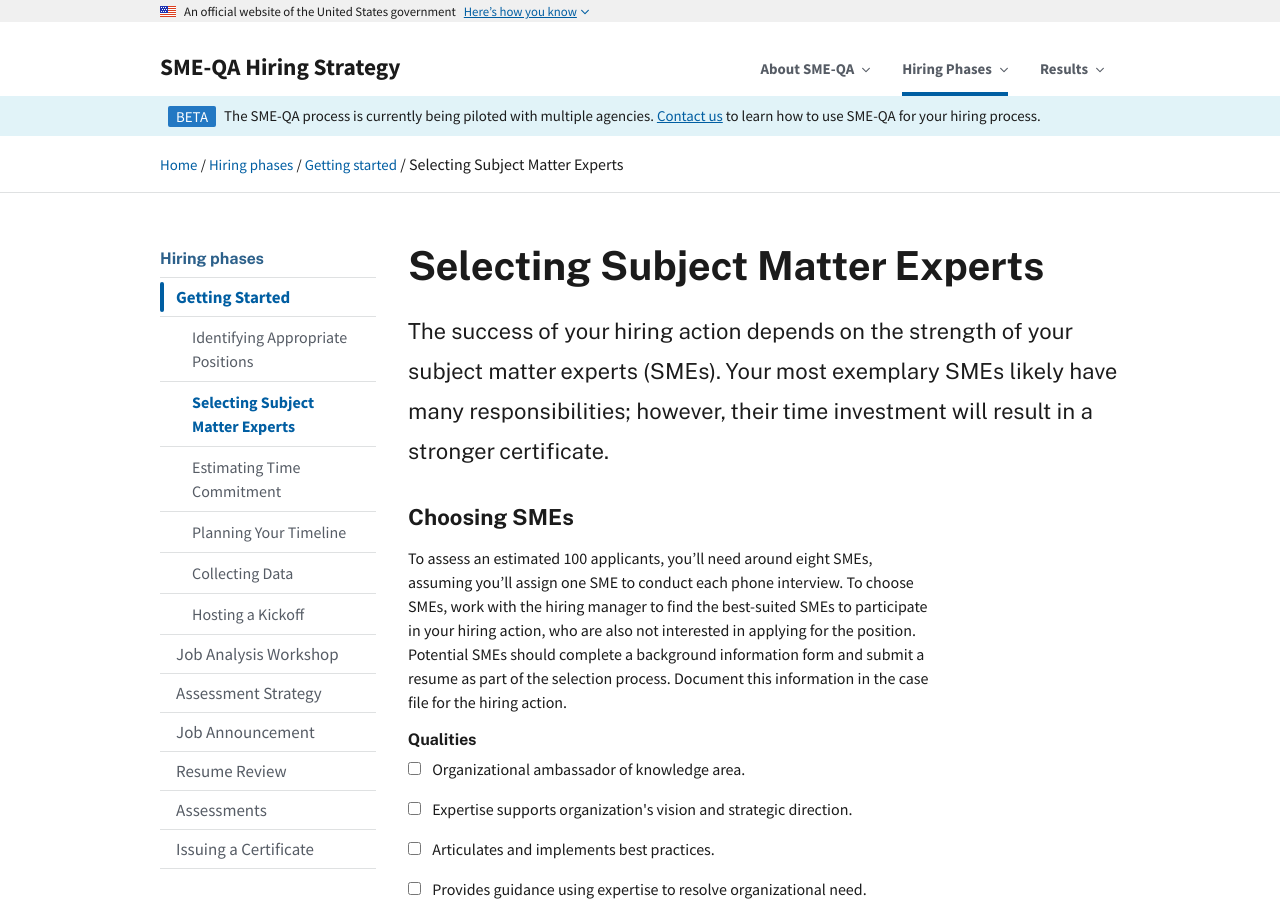
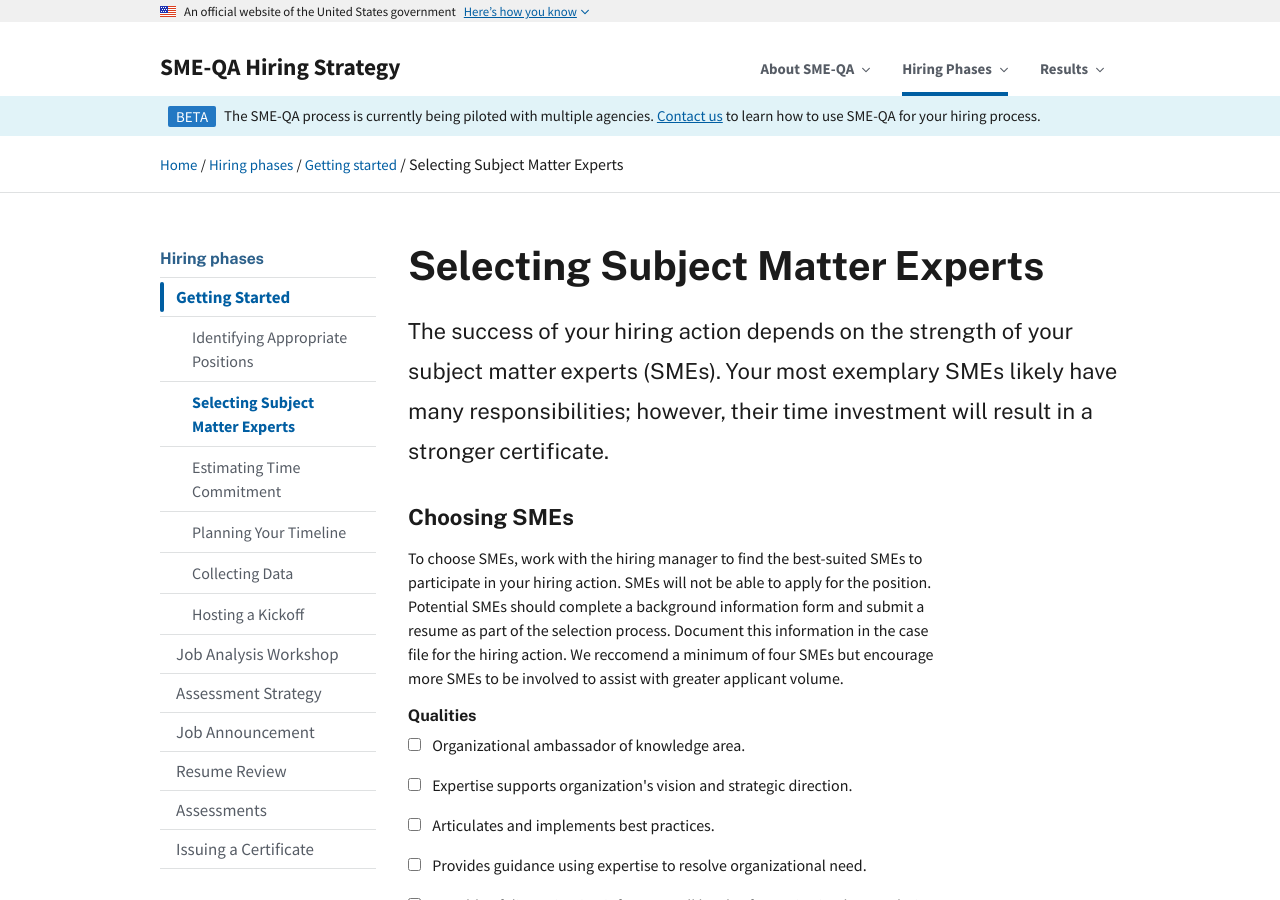
Before and after one commit to usds/SME-QA-Website, a Jekyll site: the page built from pages/phases/getting-started/selecting-smes.md, in a window 1280 px wide and 900 px high. Built offline with Jekyll 4.4.1, drawn with Linux system fonts in a browser that asks for light colours.

Commit message:
Update _sme-selection-checklist.html

```diff
--- a/_includes/_sme-selection-checklist.html
+++ b/_includes/_sme-selection-checklist.html
@@ -1,6 +1,6 @@
 <h3>Choosing SMEs</h3>
 <p>
-  To assess an estimated 100 applicants, you’ll need around eight SMEs, assuming you’ll assign one SME to conduct each phone interview. To choose SMEs, work with the hiring manager to find the best-suited SMEs to participate in your hiring action, who are also not interested in applying for the position. Potential SMEs should complete a background information form and submit a resume as part of the selection process. Document this information in the case file for the hiring action.
+To choose SMEs, work with the hiring manager to find the best-suited SMEs to participate in your hiring action. SMEs will not be able to apply for the position. Potential SMEs should complete a background information form and submit a resume as part of the selection process. Document this information in the case file for the hiring action. We reccomend a minimum of four SMEs but encourage more SMEs to be involved to assist with greater applicant volume.
 </p>
 
 <form name="sme-selection-checklist" class="smeqa-sme-selection-checklist">
```
